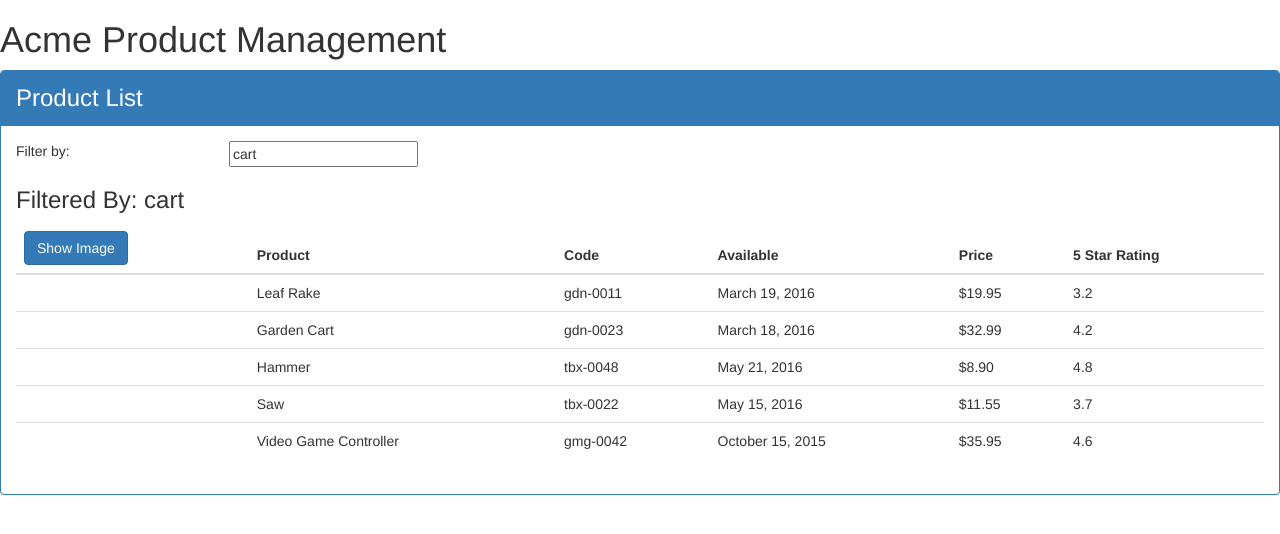
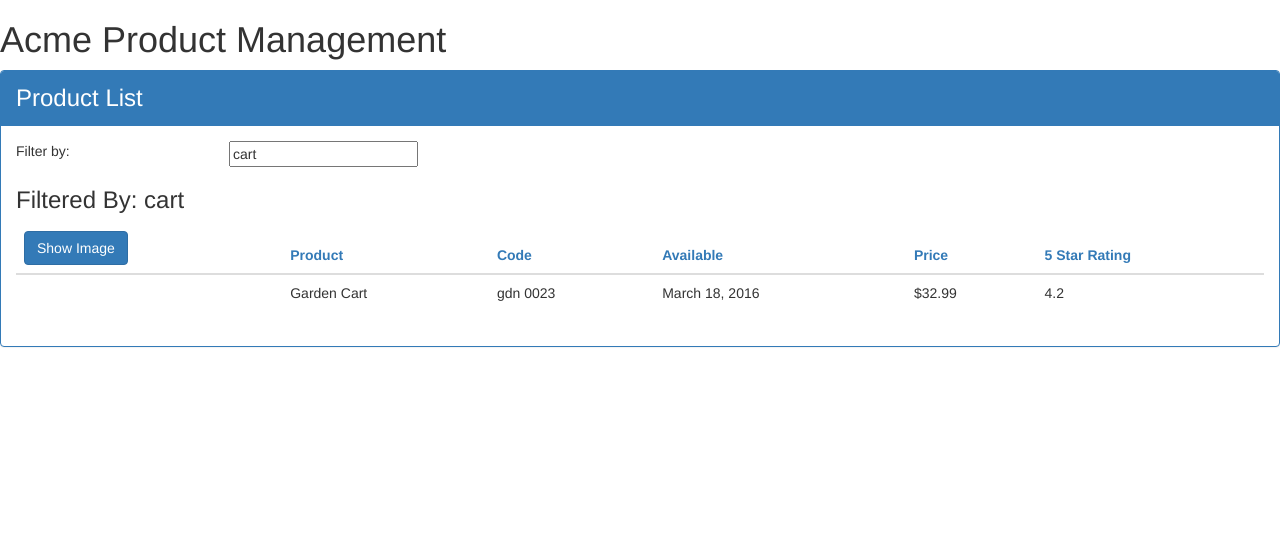
Before and after one commit to CameronHerwig/Angular, an Angular app in the folder APM/: page / in a window 1280 px wide. Shown: the top 534 px of the page. Built offline with nearby package versions, Linux system fonts and the light colour scheme.

Commit message:
More Component Functionality
Custom Pipes, Filters, and Interfaces

```diff
--- /dev/null
+++ b/APM/src/app/Products/product-list.component.css
@@ -0,0 +1,3 @@
+thead{
+  color: #337AB7
+}
--- a/APM/src/app/Products/product-list.component.html
+++ b/APM/src/app/Products/product-list.component.html
@@ -34,7 +34,7 @@
           </tr>
         </thead>
         <tbody>
-          <tr *ngFor="let product of products">
+          <tr *ngFor="let product of filteredProducts">
             <td>
               <img *ngIf='showImage'
                    [src]="product.imageUrl"
@@ -43,7 +43,7 @@
                    [style.margin.px]="imageMargin"/>
             </td>
             <td>{{product.productName}}</td>
-            <td>{{product.productCode | lowercase}}</td>
+            <td>{{product.productCode | lowercase| convertToSpaces: '-'}}</td>
             <td>{{product.releaseDate}}</td>
             <td>{{product.price | currency:'USD':true:'1.2-2'}}</td>
             <td>{{product.starRating}}</td>
--- a/APM/src/app/Products/product-list.component.ts
+++ b/APM/src/app/Products/product-list.component.ts
@@ -1,17 +1,28 @@
-import { Component } from '@angular/core';
+import { Component, OnInit } from '@angular/core';
+import { IProduct } from "./product";
 
 @Component({
   selector: 'pm-products',
-  templateUrl: './product-list.component.html'
+  templateUrl: './product-list.component.html',
+  styleUrls: ['./product-list.component.css']
 })
 
-export class ProductListComponent {
+export class ProductListComponent implements OnInit {
   pageTitle: string = 'Product List';
   imageWidth: number = 50;
   imageMargin: number = 2;
   showImage: boolean = false;
-  listFilter: string = 'cart';
-  products: any[] = [
+  _listFilter: string;
+  get listFilter(): string {
+    return this._listFilter;
+  }
+  set listFilter(value: string){
+    this._listFilter = value;
+    this.filteredProducts = this.listFilter ? this.performFilter(this.listFilter) : this.products;
+  }
+
+  filteredProducts: IProduct[];
+  products: IProduct[] = [
     {
       "productId": 1,
       "productName": "Leaf Rake",
@@ -63,8 +74,22 @@
       "imageUrl": "https://openclipart.org/image/300px/svg_to_png/120337/xbox-controller_01.png"
     }
   ]
+  constructor() {
+    this.filteredProducts = this.products;
+    this.listFilter = 'cart';
+  }
+  performFilter(filterBy: string): IProduct[] {
+    filterBy = filterBy.toLocaleLowerCase();
+    return this.products.filter((product: IProduct) =>
+    product.productName.toLocaleLowerCase().indexOf(filterBy) !== -1);
+  }
 
   toggleImage(): void {
     this.showImage = !this.showImage;
   }
+
+  ngOnInit(): void {
+    console.log('In OnInit');
+  }
+
 }
--- /dev/null
+++ b/APM/src/app/Products/product.ts
@@ -0,0 +1,28 @@
+export interface IProduct {
+  productId: number;
+  productName: string;
+  productCode: string;
+  releaseDate: string;
+  description: string;
+  price: number;
+  starRating: number;
+  imageUrl: string;
+  calculateDiscount(percent: number): number;
+}
+
+
+//export class Product implements IProduct{
+//  constructor(public productId: number,
+//    public productName: string,
+//    public productCode: string,
+//    public releaseDate: string,
+//    public description: string,
+//    public price: number,
+//    public starRating: number,
+//    public imageUrl: string, ) {
+//  }
+
+//  calculateDiscount(percent: number): number {
+//    return this.price - (this.price * percent / 100);
+//  }
+//}
--- a/APM/src/app/app.module.ts
+++ b/APM/src/app/app.module.ts
@@ -4,11 +4,13 @@
 
 import { AppComponent } from './app.component';
 import { ProductListComponent } from './Products/product-list.component';
+import { ConverToSpacesPipe } from './shared/convert-to-spaces.pipe';
 
 @NgModule({
   declarations: [
     AppComponent,
-    ProductListComponent
+    ProductListComponent,
+    ConverToSpacesPipe
   ],
   imports: [
     BrowserModule,
--- /dev/null
+++ b/APM/src/app/shared/convert-to-spaces.pipe.ts
@@ -0,0 +1,12 @@
+import { Pipe, PipeTransform} from '@angular/core';
+
+@Pipe({
+  name: 'convertToSpaces'
+})
+
+
+export class ConverToSpacesPipe implements PipeTransform{
+  transform(value: string, character: string): string {
+    return value.replace(character, ' ');
+  }
+}
```
Also changed, not shown: APM/src/app/app.component.ts (line endings or trailing spaces).
